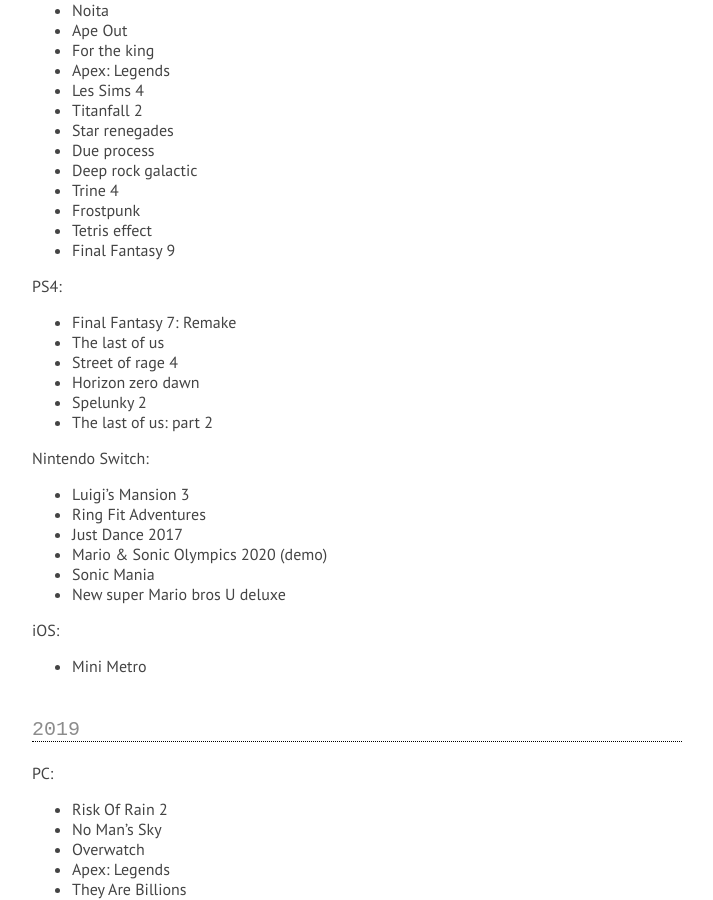
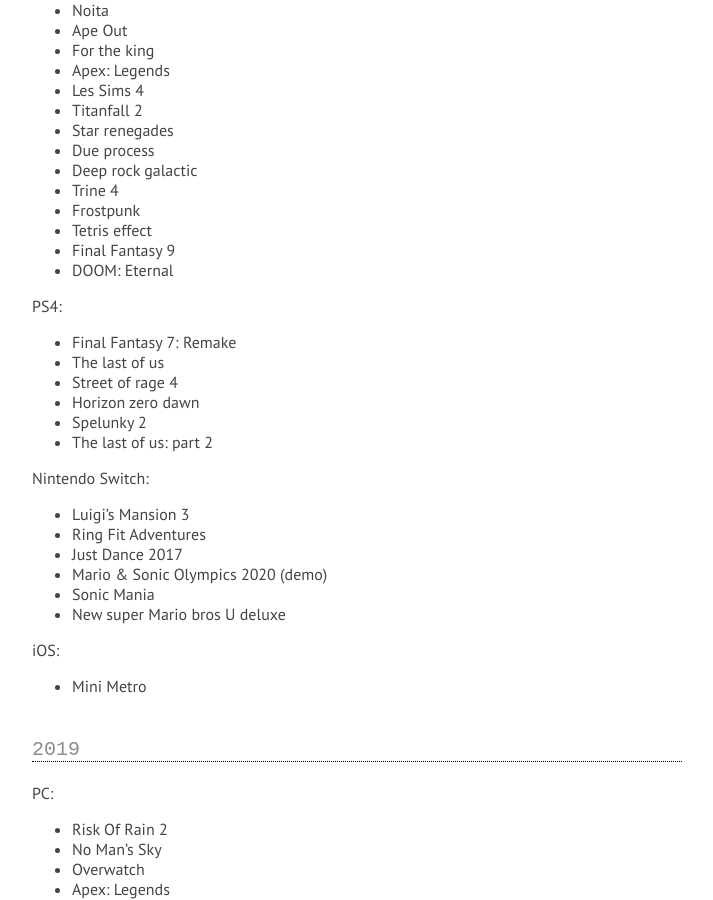
Before and after one commit to valryon/valryon.github.io, a Jekyll site: the page built from _posts/1988-04-29-games.md, in a window 1280 px wide and 900 px high, scrolled down 1357 px. Shown: the whole window, without its empty margins (283-996 px from the left). Built offline with Jekyll 4.4.1, drawn with Linux system fonts in a browser that asks for light colours; some web fonts are replaced.

Commit message:
Update 1988-04-29-games.md

```diff
--- a/_posts/1988-04-29-games.md
+++ b/_posts/1988-04-29-games.md
@@ -67,6 +67,7 @@
 - Frostpunk
 - Tetris effect
 - Final Fantasy 9
+- DOOM: Eternal
 
 PS4:
 
```
